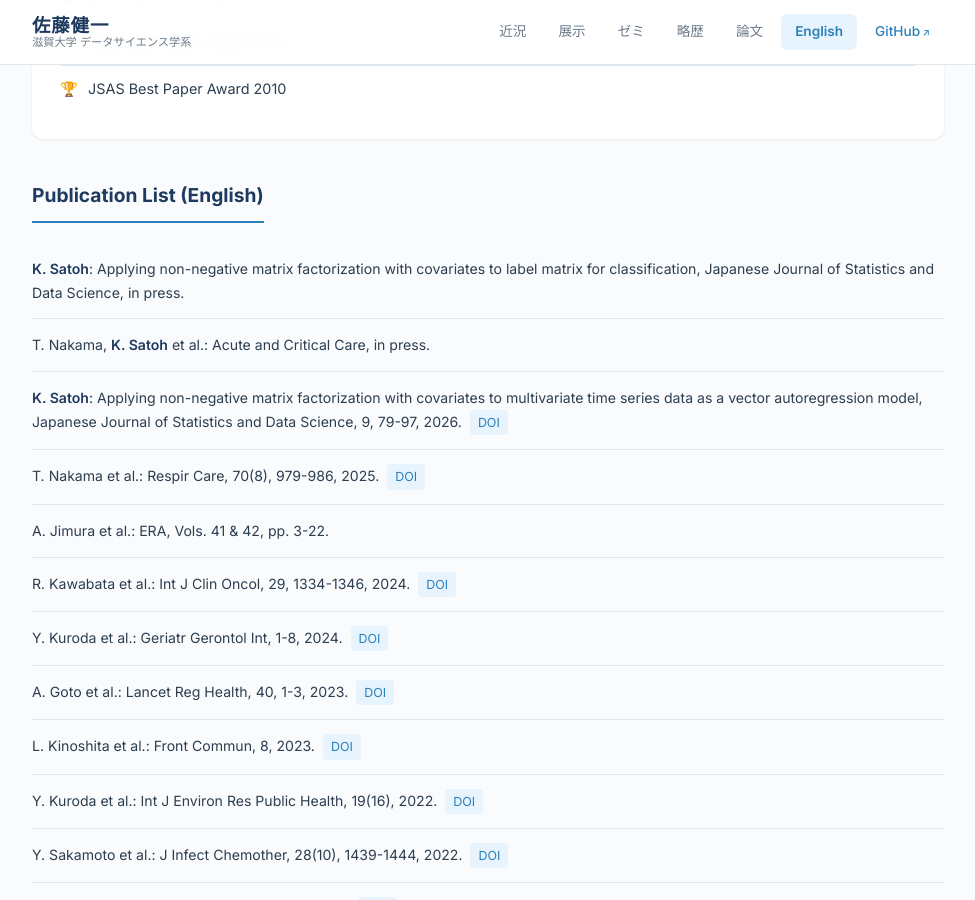
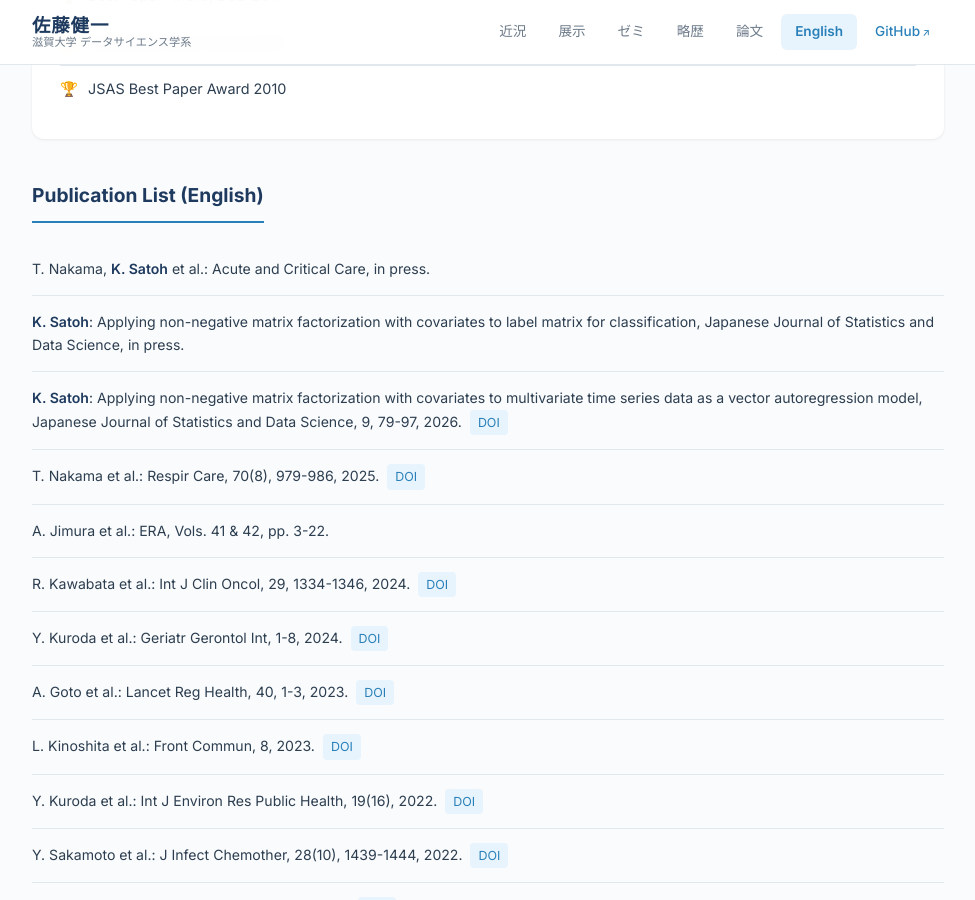
Before and after one commit to ksatohds/ksatohds.github.io, a Jekyll site: the page built from english.md, in a window 1280 px wide and 900 px high, scrolled down 1923 px. Shown: the whole window, without its empty margins (152-1127 px from the left). Built offline with Jekyll 4.4.1, drawn with Linux system fonts in a browser that asks for light colours.

Commit message:
20260601 move Nakama ACC paper to top of publication lists
Co-Authored-By: Claude Opus 4.6 (1M context) <noreply@anthropic.com>

```diff
--- a/english.md
+++ b/english.md
@@ -98,9 +98,9 @@ title: English
   <h2 class="section-title">Publication List (English)</h2>
 
   <ol class="pub-list">
+    <li>T. Nakama, <strong class="author-highlight">K. Satoh</strong> et al.: Acute and Critical Care, in press.</li>
+
     <li><strong class="author-highlight">K. Satoh</strong>: Applying non-negative matrix factorization with covariates to label matrix for classification, Japanese Journal of Statistics and Data Science, in press.</li>
-
-    <li>T. Nakama, <strong class="author-highlight">K. Satoh</strong> et al.: Acute and Critical Care, in press.</li>
 
     <li><strong class="author-highlight">K. Satoh</strong>: Applying non-negative matrix factorization with covariates to multivariate time series data as a vector autoregression model, Japanese Journal of Statistics and Data Science, 9, 79-97, 2026. <a class="pub-link" href="https://doi.org/10.1007/s42081-025-00314-0">DOI</a></li>
 
```
Also changed, not shown: papers.md (+1 -1 lines).
